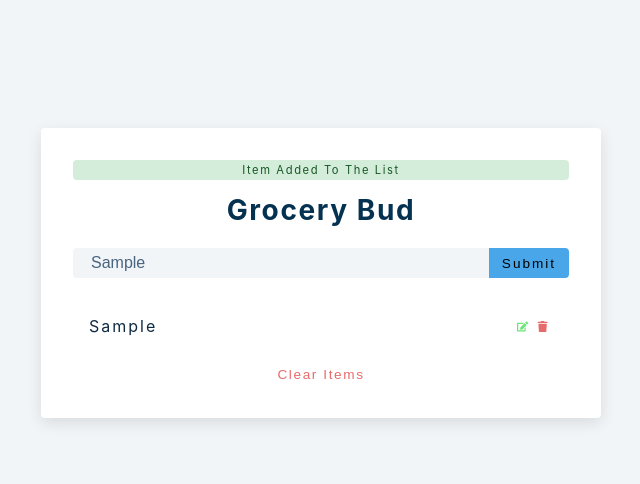
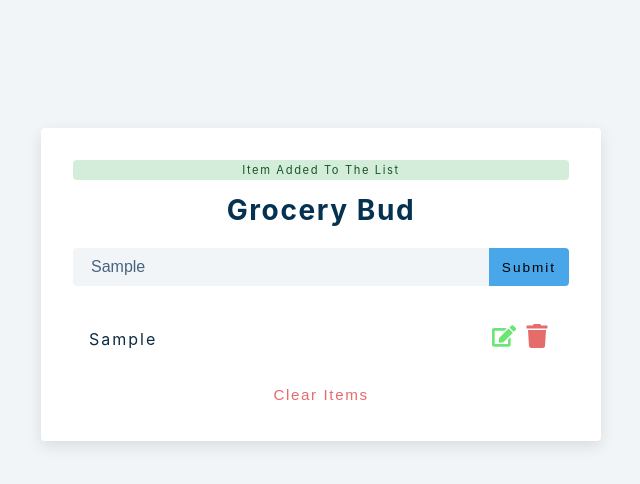
Before and after one commit to erhantezer/fundamental-projects, a React (Create React App) app in the folder 10-grocery-bud/: page / in a window 1280 px wide. Both pictures are taken after typing "Sample" into the empty fields and a click on the button "Submit". Shown: the top 484 px of the page, without its empty margins (319-959 px from the left). Built offline with nearby package versions, Linux system fonts and the light colour scheme; the HTML template or start-up script is replaced by a standard one.

Commit message:
updated css

```diff
--- a/10-grocery-bud/src/index.css
+++ b/10-grocery-bud/src/index.css
@@ -231,7 +231,7 @@ Grocery List
 }
 
 .grocery {
-    padding: 0.25rem;
+    padding: 0.5rem;
     padding-left: 1rem;
     background: var(--clr-grey-10);
     border-top-left-radius: var(--radius);
@@ -305,7 +305,7 @@ Grocery List
     background: transparent;
     border-color: transparent;
     cursor: pointer;
-    font-size: 0.7rem;
+    font-size: 1.5rem;
     margin: 0 0.15rem;
     transition: var(--transition);
 }
@@ -329,14 +329,14 @@ Grocery List
 .clear-btn {
     text-transform: capitalize;
     width: 10rem;
-    height: 1.5rem;
+    height: 1.8rem;
     display: grid;
     align-items: center;
     background: transparent;
     border-color: transparent;
     color: var(--clr-red-light);
     margin: 0 auto;
-    font-size: 0.85rem;
+    font-size: 0.95rem;
     letter-spacing: var(--spacing);
     cursor: pointer;
     transition: var(--transition);
@@ -344,5 +344,7 @@ Grocery List
 }
 
 .clear-btn:hover {
-    color: var(--clr-red-dark);
+    color: var(--clr-grey-1);
+    background-color: burlywood;
+    border-radius: 5px;
 }
```
